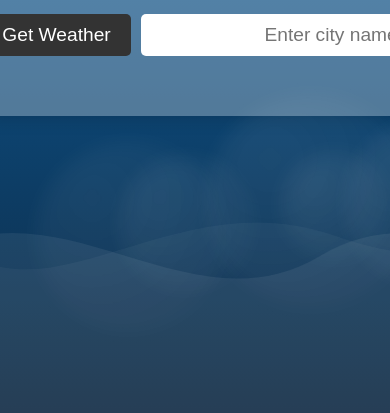
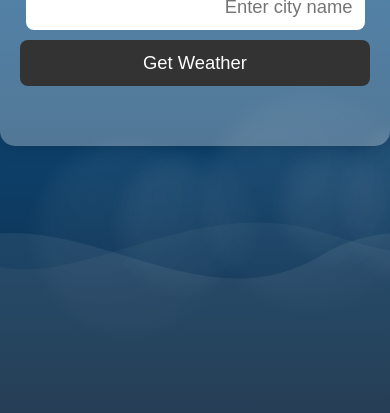
Before and after one commit to Mr-Syntax1/50-mini-web-apps, a plain HTML site: page 07-weather-app/index.html in a window 390 px wide. Shown: the part 431-844 px from the top of the page. Drawn offline with Linux system fonts and the light colour scheme.

Commit message:
Update style.css

```diff
--- a/07-weather-app/style.css
+++ b/07-weather-app/style.css
@@ -25,42 +25,45 @@ body{
   font-weight: bold;
 }
 
-
-form{
+form {
     display: flex;
     justify-content: center;
+    align-items: center;
+    flex-wrap: wrap; /* مهم */
+    gap: 10px;       /* فاصله بین فیلدها */
     margin-bottom: 20px;
+    width: 100%;
 }
 
-form input[type="text"]{
-    flex: 1;
+form input[type="text"] {
     padding: 10px;
     border: none;
-    border-radius: 5px 0 0 5px;
-    font-size: 1.2rem;
+    border-radius: 5px;
+    font-size: 1.1rem;
     color: #333;
     transition: all 0.3s ease;
+    width: 250px;        /* اندازه استاندارد */
+    max-width: 90%;      /* در موبایل بیرون نزنه */
 }
 
-form input[type="text"]:focus{
+form input[type="text"]:focus {
     outline: none;
     box-shadow: 0px 0px 12px rgba(0, 0, 0, 0.5);
 }
 
-form input[type="submit"]{
-    margin-right: 10px;
+form input[type="submit"] {
     padding: 10px 20px;
     border: none;
     border-radius: 5px;
     background-color: #333;
     color: #fff;
-    font-size: 1.2rem;
+    font-size: 1.1rem;
     cursor: pointer;
     transition: all 0.3s ease-in-out;
 }
 
-form input[type="submit"]:hover{
-    background-color: #666;
+form input[type="submit"]:hover {
+    background-color: #555;
     box-shadow: 0px 0px 12px rgba(0, 0, 0, 0.4);
 }
 
@@ -121,3 +124,61 @@ h1{
     }
 
 }
+
+/* ⭐ موبایل کوچک */
+@media (max-width: 480px) {
+
+  form {
+    flex-direction: column;
+    width: 100%;
+    gap: 12px;
+  }
+
+  form input[type="text"] {
+    width: 100%;
+    font-size: 1rem;
+    padding: 12px;
+    border-radius: 8px;
+  }
+
+  form input[type="submit"] {
+    width: 100%;
+    padding: 12px;
+    font-size: 1.1rem;
+    border-radius: 8px;
+    margin: 0;
+  }
+}
+
+
+/* ⭐ موبایل متوسط */
+@media (max-width: 768px) {
+
+  form {
+    gap: 10px;
+  }
+
+  form input[type="text"] {
+    font-size: 1.1rem;
+    padding: 12px;
+  }
+
+  form input[type="submit"] {
+    font-size: 1.1rem;
+    padding: 12px 18px;
+  }
+}
+
+
+/* ⭐ تبلت */
+@media (max-width: 1024px) {
+
+  form input[type="text"] {
+    font-size: 1.15rem;
+    padding: 12px;
+  }
+
+  form input[type="submit"] {
+    font-size: 1.15rem;
+  }
+}
```
